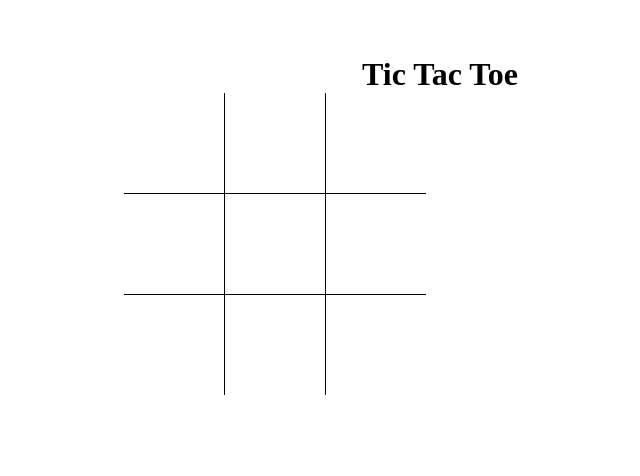
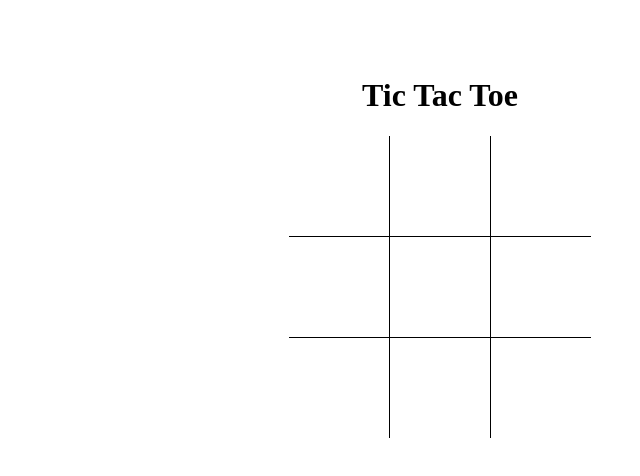
Before and after one commit to Fraccas/CSS_Lab_2, a plain HTML site: page index.html in a window 1280 px wide. Shown: the whole page, without its empty margins (200-840 px from the left). Drawn offline with Linux system fonts and the light colour scheme.

Commit message:
bug fix: margin

```diff
--- a/styles.css
+++ b/styles.css
@@ -1,14 +1,8 @@
 #board {
-    margin: auto;
-    width: 50%;
     padding-top: 3em;
     text-align: center;
 }
 
-h1 {
-    width: 50%;
-    margin: auto;
-}
 
 .row > div {
     height: 100px;
@@ -18,8 +12,7 @@ h1 {
 
 .row {
     clear: both;
-    margin: 0;
-    width: 0 auto;
+    margin: 0 auto;
     width: 302px;
     cursor: pointer;
 }
```
